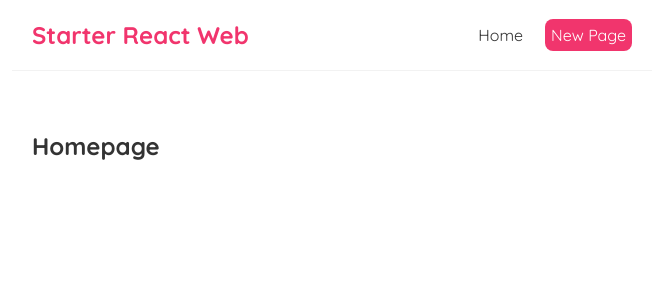
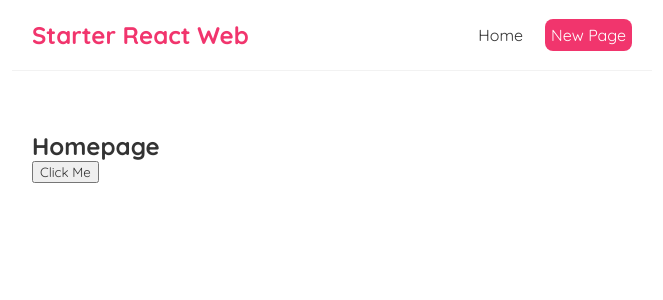
Before and after one commit to Omar-K-Elgazzar/React-Tutorial, a React (Create React App) app in the folder starter-web/: page / in a window 1280 px wide. Shown: the top 300 px of the page, without its empty margins (308-971 px from the left). Built offline with nearby package versions, Linux system fonts and the light colour scheme.

Commit message:
Learned Click Events

```diff
--- a/starter-web/src/Home.js
+++ b/starter-web/src/Home.js
@@ -1,7 +1,12 @@
 const Home = () => {
+
+    const handleClick =  () => {
+        console.log('hey')
+    }
     return (
         <div className="home">
             <h2>Homepage</h2>
+            <button onClick = {handleClick}>Click Me</button>
         </div>
      );
 }
```
